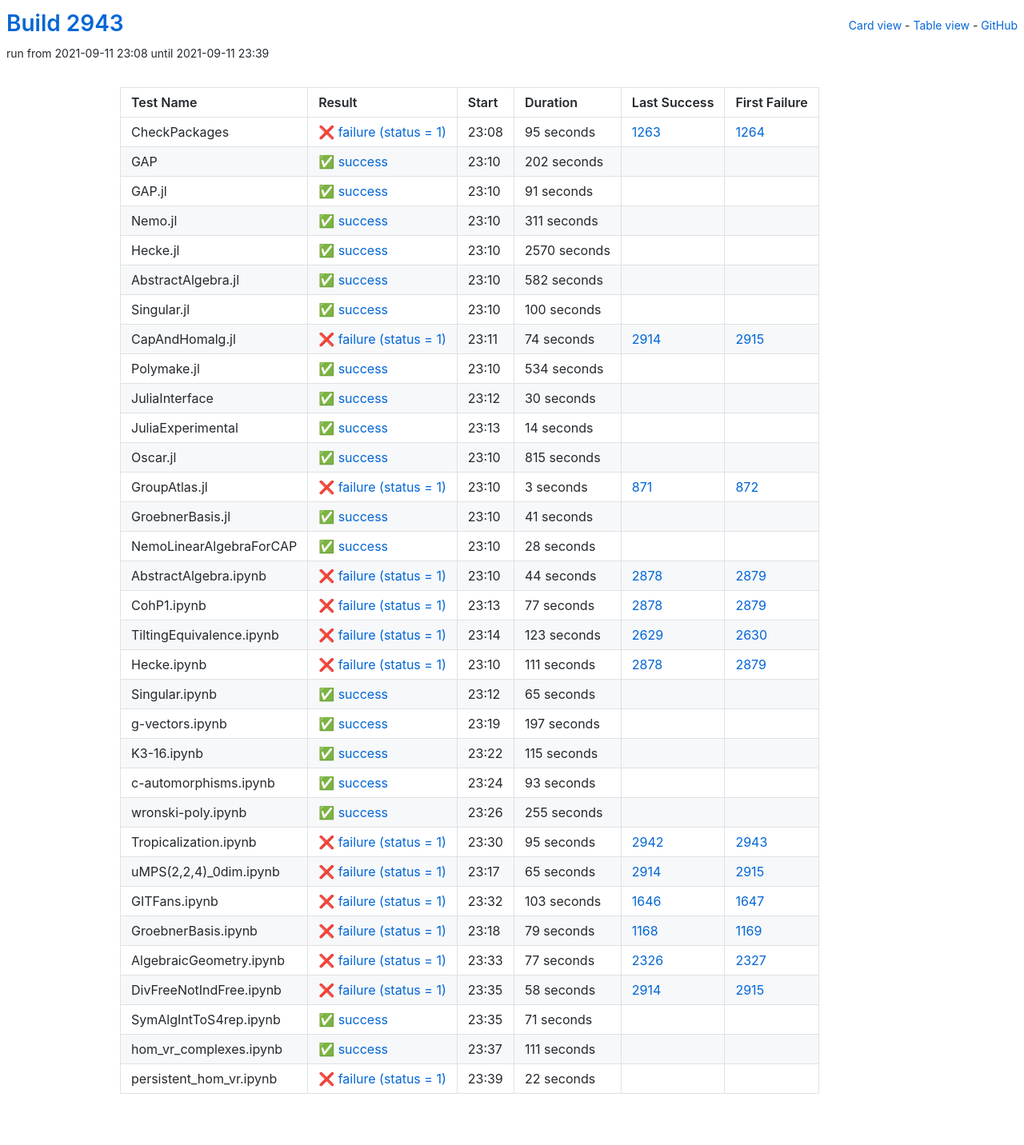
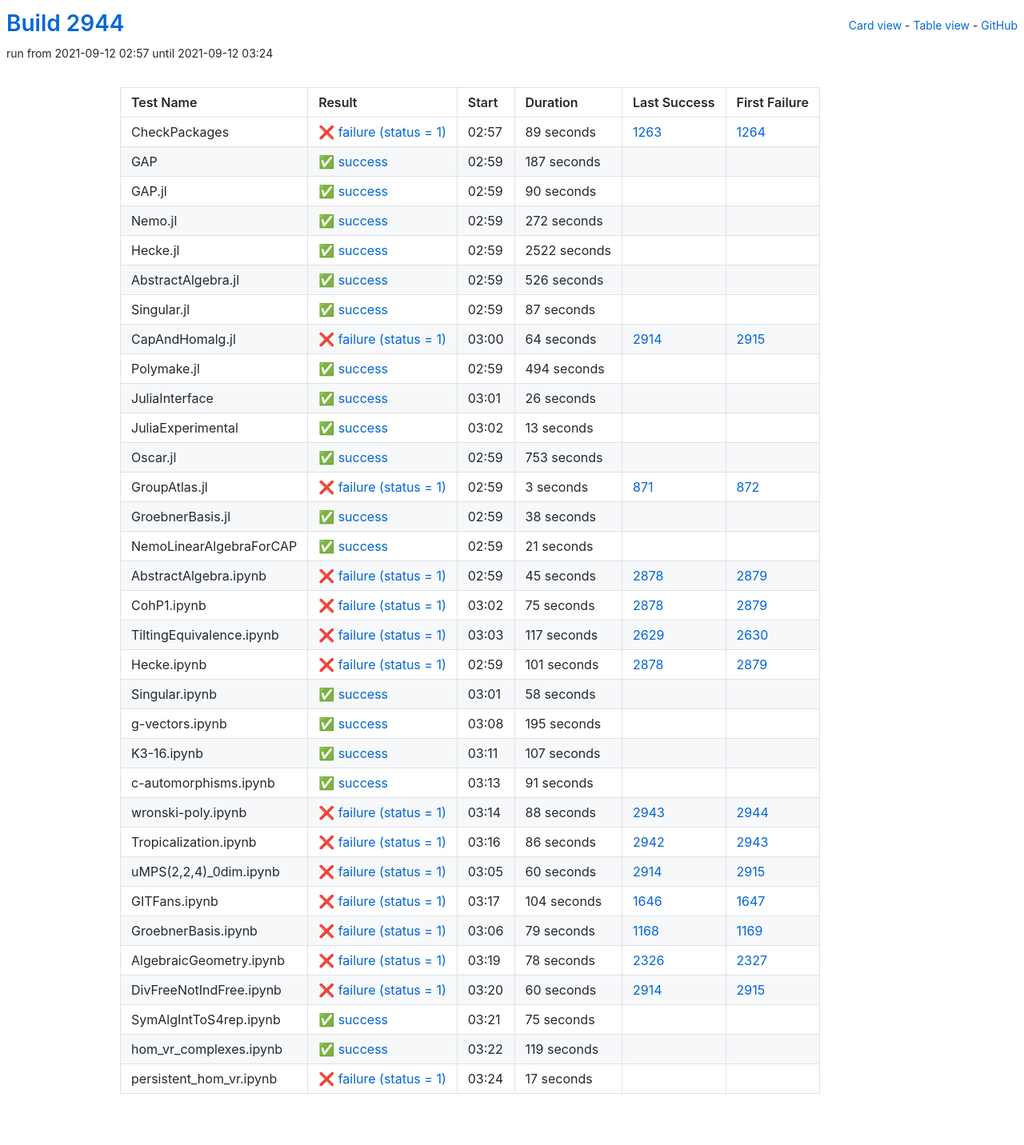
Before and after one commit to oscar-system/oscar-ci-status-stable, a Jekyll site: the page built from table.html, in a window 1280 px wide. Shown: the whole page at 80% size. Built offline with Jekyll 4.4.1, drawn with Linux system fonts in a browser that asks for light colours.

Commit message:
Build #2944

```diff
--- a/_data/ci.yml
+++ b/_data/ci.yml
@@ -1,6 +1,6 @@
 ---
-build: 2943
-build_url: https://oscarci.mathematik.uni-kl.de/job/oscar-stable/2943/
+build: 2944
+build_url: https://oscarci.mathematik.uni-kl.de/job/oscar-stable/2944/
 job: oscar-stable
 organization: oscar-system
 repo: oscar-ci-status-stable
@@ -8,152 +8,152 @@ repourl: https://github.com/oscar-system/oscar-ci-status-stable
 tests:
 - name: CheckPackages
   id: checkpackages
-  log: https://oscarci.mathematik.uni-kl.de/job/oscar-stable/2943/artifact/logs/build-2943/CheckPackages.log
-  start: 2021-09-11 23:08
+  log: https://oscarci.mathematik.uni-kl.de/job/oscar-stable/2944/artifact/logs/build-2944/CheckPackages.log
+  start: 2021-09-12 02:57
   success: false
   exitcode: 1
   status: failure
-  duration: 95
+  duration: 89
   last_success: 1263
   last_success_url: https://oscarci.mathematik.uni-kl.de/job/oscar-stable/1263/
   first_failure: 1264
   first_failure_url: https://oscarci.mathematik.uni-kl.de/job/oscar-stable/1264/
 - name: GAP
   id: gap
-  log: https://oscarci.mathematik.uni-kl.de/job/oscar-stable/2943/artifact/logs/build-2943/GAP.log
-  start: 2021-09-11 23:10
+  log: https://oscarci.mathematik.uni-kl.de/job/oscar-stable/2944/artifact/logs/build-2944/GAP.log
+  start: 2021-09-12 02:59
   success: true
   exitcode: 0
   status: success
-  duration: 202
+  duration: 187
   last_success: false
   last_success_url:
   first_failure: false
   first_failure_url:
 - name: GAP.jl
   id: gap-jl
-  log: https://oscarci.mathematik.uni-kl.de/job/oscar-stable/2943/artifact/logs/build-2943/GAP.jl.log
-  start: 2021-09-11 23:10
+  log: https://oscarci.mathematik.uni-kl.de/job/oscar-stable/2944/artifact/logs/build-2944/GAP.jl.log
+  start: 2021-09-12 02:59
   success: true
   exitcode: 0
   status: success
-  duration: 91
+  duration: 90
   last_success: false
   last_success_url:
   first_failure: false
   first_failure_url:
 - name: Nemo.jl
   id: nemo-jl
-  log: https://oscarci.mathematik.uni-kl.de/job/oscar-stable/2943/artifact/logs/build-2943/Nemo.jl.log
-  start: 2021-09-11 23:10
+  log: https://oscarci.mathematik.uni-kl.de/job/oscar-stable/2944/artifact/logs/build-2944/Nemo.jl.log
+  start: 2021-09-12 02:59
   success: true
   exitcode: 0
   status: success
-  duration: 311
+  duration: 272
   last_success: false
   last_success_url:
   first_failure: false
   first_failure_url:
 - name: Hecke.jl
   id: hecke-jl
-  log: https://oscarci.mathematik.uni-kl.de/job/oscar-stable/2943/artifact/logs/build-2943/Hecke.jl.log
-  start: 2021-09-11 23:10
+  log: https://oscarci.mathematik.uni-kl.de/job/oscar-stable/2944/artifact/logs/build-2944/Hecke.jl.log
+  start: 2021-09-12 02:59
   success: true
   exitcode: 0
   status: success
-  duration: 2570
+  duration: 2522
   last_success: false
   last_success_url:
   first_failure: false
   first_failure_url:
 - name: AbstractAlgebra.jl
   id: abstractalgebra-jl
-  log: https://oscarci.mathematik.uni-kl.de/job/oscar-stable/2943/artifact/logs/build-2943/AbstractAlgebra.jl.log
-  start: 2021-09-11 23:10
+  log: https://oscarci.mathematik.uni-kl.de/job/oscar-stable/2944/artifact/logs/build-2944/AbstractAlgebra.jl.log
+  start: 2021-09-12 02:59
   success: true
   exitcode: 0
   status: success
-  duration: 582
+  duration: 526
   last_success: false
   last_success_url:
   first_failure: false
   first_failure_url:
 - name: Singular.jl
   id: singular-jl
-  log: https://oscarci.mathematik.uni-kl.de/job/oscar-stable/2943/artifact/logs/build-2943/Singular.jl.log
-  start: 2021-09-11 23:10
+  log: https://oscarci.mathematik.uni-kl.de/job/oscar-stable/2944/artifact/logs/build-2944/Singular.jl.log
+  start: 2021-09-12 02:59
   success: true
   exitcode: 0
   status: success
-  duration: 100
+  duration: 87
   last_success: false
   last_success_url:
   first_failure: false
   first_failure_url:
 - name: CapAndHomalg.jl
   id: capandhomalg-jl
-  log: https://oscarci.mathematik.uni-kl.de/job/oscar-stable/2943/artifact/logs/build-2943/CapAndHomalg.jl.log
-  start: 2021-09-11 23:11
+  log: https://oscarci.mathematik.uni-kl.de/job/oscar-stable/2944/artifact/logs/build-2944/CapAndHomalg.jl.log
+  start: 2021-09-12 03:00
   success: false
   exitcode: 1
   status: failure
-  duration: 74
+  duration: 64
   last_success: 2914
   last_success_url: https://oscarci.mathematik.uni-kl.de/job/oscar-stable/2914/
   first_failure: 2915
   first_failure_url: https://oscarci.mathematik.uni-kl.de/job/oscar-stable/2915/
 - name: Polymake.jl
   id: polymake-jl
-  log: https://oscarci.mathematik.uni-kl.de/job/oscar-stable/2943/artifact/logs/build-2943/Polymake.jl.log
-  start: 2021-09-11 23:10
+  log: https://oscarci.mathematik.uni-kl.de/job/oscar-stable/2944/artifact/logs/build-2944/Polymake.jl.log
+  start: 2021-09-12 02:59
   success: true
   exitcode: 0
   status: success
-  duration: 534
+  duration: 494
   last_success: false
   last_success_url:
   first_failure: false
   first_failure_url:
 - name: JuliaInterface
   id: juliainterface
-  log: https://oscarci.mathematik.uni-kl.de/job/oscar-stable/2943/artifact/logs/build-2943/JuliaInterface.log
-  start: 2021-09-11 23:12
+  log: https://oscarci.mathematik.uni-kl.de/job/oscar-stable/2944/artifact/logs/build-2944/JuliaInterface.log
+  start: 2021-09-12 03:01
   success: true
   exitcode: 0
   status: success
-  duration: 30
+  duration: 26
   last_success: false
   last_success_url:
   first_failure: false
   first_failure_url:
 - name: JuliaExperimental
   id: juliaexperimental
-  log: https://oscarci.mathematik.uni-kl.de/job/oscar-stable/2943/artifact/logs/build-2943/JuliaExperimental.log
-  start: 2021-09-11 23:13
+  log: https://oscarci.mathematik.uni-kl.de/job/oscar-stable/2944/artifact/logs/build-2944/JuliaExperimental.log
+  start: 2021-09-12 03:02
   success: true
   exitcode: 0
   status: success
-  duration: 14
+  duration: 13
   last_success: false
   last_success_url:
   first_failure: false
   first_failure_url:
 - name: Oscar.jl
   id: oscar-jl
-  log: https://oscarci.mathematik.uni-kl.de/job/oscar-stable/2943/artifact/logs/build-2943/Oscar.jl.log
-  start: 2021-09-11 23:10
+  log: https://oscarci.mathematik.uni-kl.de/job/oscar-stable/2944/artifact/logs/build-2944/Oscar.jl.log
+  start: 2021-09-12 02:59
   success: true
   exitcode: 0
   status: success
-  duration: 815
+  duration: 753
   last_success: false
   last_success_url:
   first_failure: false
   first_failure_url:
 - name: GroupAtlas.jl
   id: groupatlas-jl
-  log: https://oscarci.mathematik.uni-kl.de/job/oscar-stable/2943/artifact/logs/build-2943/GroupAtlas.jl.log
-  start: 2021-09-11 23:10
+  log: https://oscarci.mathematik.uni-kl.de/job/oscar-stable/2944/artifact/logs/build-2944/GroupAtlas.jl.log
+  start: 2021-09-12 02:59
   success: false
   exitcode: 1
   status: failure
@@ -164,176 +164,176 @@ tests:
   first_failure_url: https://oscarci.mathematik.uni-kl.de/job/oscar-stable/872/
 - name: GroebnerBasis.jl
   id: groebnerbasis-jl
-  log: https://oscarci.mathematik.uni-kl.de/job/oscar-stable/2943/artifact/logs/build-2943/GroebnerBasis.jl.log
-  start: 2021-09-11 23:10
+  log: https://oscarci.mathematik.uni-kl.de/job/oscar-stable/2944/artifact/logs/build-2944/GroebnerBasis.jl.log
+  start: 2021-09-12 02:59
   success: true
   exitcode: 0
   status: success
-  duration: 41
+  duration: 38
   last_success: false
   last_success_url:
   first_failure: false
   first_failure_url:
 - name: NemoLinearAlgebraForCAP
   id: nemolinearalgebraforcap
-  log: https://oscarci.mathematik.uni-kl.de/job/oscar-stable/2943/artifact/logs/build-2943/NemoLinearAlgebraForCAP.log
-  start: 2021-09-11 23:10
+  log: https://oscarci.mathematik.uni-kl.de/job/oscar-stable/2944/artifact/logs/build-2944/NemoLinearAlgebraForCAP.log
+  start: 2021-09-12 02:59
   success: true
   exitcode: 0
   status: success
-  duration: 28
+  duration: 21
   last_success: false
   last_success_url:
   first_failure: false
   first_failure_url:
 - name: AbstractAlgebra.ipynb
   id: abstractalgebra-ipynb
-  log: https://oscarci.mathematik.uni-kl.de/job/oscar-stable/2943/artifact/logs/build-2943/AbstractAlgebra.ipynb.log
-  start: 2021-09-11 23:10
+  log: https://oscarci.mathematik.uni-kl.de/job/oscar-stable/2944/artifact/logs/build-2944/AbstractAlgebra.ipynb.log
+  start: 2021-09-12 02:59
   success: false
   exitcode: 1
   status: failure
-  duration: 44
+  duration: 45
   last_success: 2878
   last_success_url: https://oscarci.mathematik.uni-kl.de/job/oscar-stable/2878/
   first_failure: 2879
   first_failure_url: https://oscarci.mathematik.uni-kl.de/job/oscar-stable/2879/
 - name: CohP1.ipynb
   id: cohp1-ipynb
-  log: https://oscarci.mathematik.uni-kl.de/job/oscar-stable/2943/artifact/logs/build-2943/CohP1.ipynb.log
-  start: 2021-09-11 23:13
+  log: https://oscarci.mathematik.uni-kl.de/job/oscar-stable/2944/artifact/logs/build-2944/CohP1.ipynb.log
+  start: 2021-09-12 03:02
   success: false
   exitcode: 1
   status: failure
-  duration: 77
+  duration: 75
   last_success: 2878
   last_success_url: https://oscarci.mathematik.uni-kl.de/job/oscar-stable/2878/
   first_failure: 2879
   first_failure_url: https://oscarci.mathematik.uni-kl.de/job/oscar-stable/2879/
 - name: TiltingEquivalence.ipynb
   id: tiltingequivalence-ipynb
-  log: https://oscarci.mathematik.uni-kl.de/job/oscar-stable/2943/artifact/logs/build-2943/TiltingEquivalence.ipynb.log
-  start: 2021-09-11 23:14
+  log: https://oscarci.mathematik.uni-kl.de/job/oscar-stable/2944/artifact/logs/build-2944/TiltingEquivalence.ipynb.log
+  start: 2021-09-12 03:03
   success: false
   exitcode: 1
   status: failure
-  duration: 123
+  duration: 117
   last_success: 2629
   last_success_url: https://oscarci.mathematik.uni-kl.de/job/oscar-stable/2629/
   first_failure: 2630
   first_failure_url: https://oscarci.mathematik.uni-kl.de/job/oscar-stable/2630/
 - name: Hecke.ipynb
   id: hecke-ipynb
-  log: https://oscarci.mathematik.uni-kl.de/job/oscar-stable/2943/artifact/logs/build-2943/Hecke.ipynb.log
-  start: 2021-09-11 23:10
+  log: https://oscarci.mathematik.uni-kl.de/job/oscar-stable/2944/artifact/logs/build-2944/Hecke.ipynb.log
+  start: 2021-09-12 02:59
   success: false
   exitcode: 1
   status: failure
-  duration: 111
+  duration: 101
   last_success: 2878
   last_success_url: https://oscarci.mathematik.uni-kl.de/job/oscar-stable/2878/
   first_failure: 2879
   first_failure_url: https://oscarci.mathematik.uni-kl.de/job/oscar-stable/2879/
 - name: Singular.ipynb
   id: singular-ipynb
-  log: https://oscarci.mathematik.uni-kl.de/job/oscar-stable/2943/artifact/logs/build-2943/Singular.ipynb.log
-  start: 2021-09-11 23:12
+  log: https://oscarci.mathematik.uni-kl.de/job/oscar-stable/2944/artifact/logs/build-2944/Singular.ipynb.log
+  start: 2021-09-12 03:01
   success: true
   exitcode: 0
   status: success
-  duration: 65
+  duration: 58
   last_success: false
   last_success_url:
   first_failure: false
   first_failure_url:
 - name: g-vectors.ipynb
   id: g-vectors-ipynb
-  log: https://oscarci.mathematik.uni-kl.de/job/oscar-stable/2943/artifact/logs/build-2943/g-vectors.ipynb.log
-  start: 2021-09-11 23:19
+  log: https://oscarci.mathematik.uni-kl.de/job/oscar-stable/2944/artifact/logs/build-2944/g-vectors.ipynb.log
+  start: 2021-09-12 03:08
   success: true
   exitcode: 0
   status: success
-  duration: 197
+  duration: 195
   last_success: false
   last_success_url:
   first_failure: false
   first_failure_url:
 - name: K3-16.ipynb
   id: k3-16-ipynb
-  log: https://oscarci.mathematik.uni-kl.de/job/oscar-stable/2943/artifact/logs/build-2943/K3-16.ipynb.log
-  start: 2021-09-11 23:22
+  log: https://oscarci.mathematik.uni-kl.de/job/oscar-stable/2944/artifact/logs/build-2944/K3-16.ipynb.log
+  start: 2021-09-12 03:11
   success: true
   exitcode: 0
   status: success
-  duration: 115
+  duration: 107
   last_success: false
   last_success_url:
   first_failure: false
   first_failure_url:
 - name: c-automorphisms.ipynb
   id: c-automorphisms-ipynb
-  log: https://oscarci.mathematik.uni-kl.de/job/oscar-stable/2943/artifact/logs/build-2943/c-automorphisms.ipynb.log
-  start: 2021-09-11 23:24
+  log: https://oscarci.mathematik.uni-kl.de/job/oscar-stable/2944/artifact/logs/build-2944/c-automorphisms.ipynb.log
+  start: 2021-09-12 03:13
   success: true
   exitcode: 0
   status: success
-  duration: 93
+  duration: 91
   last_success: false
   last_success_url:
   first_failure: false
   first_failure_url:
 - name: wronski-poly.ipynb
   id: wronski-poly-ipynb
-  log: https://oscarci.mathematik.uni-kl.de/job/oscar-stable/2943/artifact/logs/build-2943/wronski-poly.ipynb.log
-  start: 2021-09-11 23:26
-  success: true
-  exitcode: 0
-  status: success
-  duration: 255
-  last_success: false
-  last_success_url:
-  first_failure: false
-  first_failure_url:
-- name: Tropicalization.ipynb
-  id: tropicalization-ipynb
-  log: https://oscarci.mathematik.uni-kl.de/job/oscar-stable/2943/artifact/logs/build-2943/Tropicalization.ipynb.log
-  start: 2021-09-11 23:30
+  log: https://oscarci.mathematik.uni-kl.de/job/oscar-stable/2944/artifact/logs/build-2944/wronski-poly.ipynb.log
+  start: 2021-09-12 03:14
   success: false
   exitcode: 1
   status: failure
-  duration: 95
+  duration: 88
+  last_success: 2943
+  last_success_url: https://oscarci.mathematik.uni-kl.de/job/oscar-stable/2943/
+  first_failure: 2944
+  first_failure_url: https://oscarci.mathematik.uni-kl.de/job/oscar-stable/2944/
+- name: Tropicalization.ipynb
+  id: tropicalization-ipynb
+  log: https://oscarci.mathematik.uni-kl.de/job/oscar-stable/2944/artifact/logs/build-2944/Tropicalization.ipynb.log
+  start: 2021-09-12 03:16
+  success: false
+  exitcode: 1
+  status: failure
+  duration: 86
   last_success: 2942
   last_success_url: https://oscarci.mathematik.uni-kl.de/job/oscar-stable/2942/
   first_failure: 2943
   first_failure_url: https://oscarci.mathematik.uni-kl.de/job/oscar-stable/2943/
 - name: uMPS(2,2,4)_0dim.ipynb
   id: umps-2-2-4-0dim-ipynb
-  log: https://oscarci.mathematik.uni-kl.de/job/oscar-stable/2943/artifact/logs/build-2943/uMPS-2-2-4-_0dim.ipynb.log
-  start: 2021-09-11 23:17
+  log: https://oscarci.mathematik.uni-kl.de/job/oscar-stable/2944/artifact/logs/build-2944/uMPS-2-2-4-_0dim.ipynb.log
+  start: 2021-09-12 03:05
   success: false
   exitcode: 1
   status: failure
-  duration: 65
+  duration: 60
   last_success: 2914
   last_success_url: https://oscarci.mathematik.uni-kl.de/job/oscar-stable/2914/
   first_failure: 2915
   first_failure_url: https://oscarci.mathematik.uni-kl.de/job/oscar-stable/2915/
 - name: GITFans.ipynb
   id: gitfans-ipynb
-  log: https://oscarci.mathematik.uni-kl.de/job/oscar-stable/2943/artifact/logs/build-2943/GITFans.ipynb.log
-  start: 2021-09-11 23:32
+  log: https://oscarci.mathematik.uni-kl.de/job/oscar-stable/2944/artifact/logs/build-2944/GITFans.ipynb.log
+  start: 2021-09-12 03:17
   success: false
   exitcode: 1
   status: failure
-  duration: 103
+  duration: 104
   last_success: 1646
   last_success_url: https://oscarci.mathematik.uni-kl.de/job/oscar-stable/1646/
   first_failure: 1647
   first_failure_url: https://oscarci.mathematik.uni-kl.de/job/oscar-stable/1647/
 - name: GroebnerBasis.ipynb
   id: groebnerbasis-ipynb
-  log: https://oscarci.mathematik.uni-kl.de/job/oscar-stable/2943/artifact/logs/build-2943/GroebnerBasis.ipynb.log
-  start: 2021-09-11 23:18
+  log: https://oscarci.mathematik.uni-kl.de/job/oscar-stable/2944/artifact/logs/build-2944/GroebnerBasis.ipynb.log
+  start: 2021-09-12 03:06
   success: false
   exitcode: 1
   status: failure
@@ -344,60 +344,60 @@ tests:
   first_failure_url: https://oscarci.mathematik.uni-kl.de/job/oscar-stable/1169/
 - name: AlgebraicGeometry.ipynb
   id: algebraicgeometry-ipynb
-  log: https://oscarci.mathematik.uni-kl.de/job/oscar-stable/2943/artifact/logs/build-2943/AlgebraicGeometry.ipynb.log
-  start: 2021-09-11 23:33
+  log: https://oscarci.mathematik.uni-kl.de/job/oscar-stable/2944/artifact/logs/build-2944/AlgebraicGeometry.ipynb.log
+  start: 2021-09-12 03:19
   success: false
   exitcode: 1
   status: failure
-  duration: 77
+  duration: 78
   last_success: 2326
   last_success_url: https://oscarci.mathematik.uni-kl.de/job/oscar-stable/2326/
   first_failure: 2327
   first_failure_url: https://oscarci.mathematik.uni-kl.de/job/oscar-stable/2327/
 - name: DivFreeNotIndFree.ipynb
   id: divfreenotindfree-ipynb
-  log: https://oscarci.mathematik.uni-kl.de/job/oscar-stable/2943/artifact/logs/build-2943/DivFreeNotIndFree.ipynb.log
-  start: 2021-09-11 23:35
+  log: https://oscarci.mathematik.uni-kl.de/job/oscar-stable/2944/artifact/logs/build-2944/DivFreeNotIndFree.ipynb.log
+  start: 2021-09-12 03:20
   success: false
   exitcode: 1
   status: failure
-  duration: 58
+  duration: 60
   last_success: 2914
   last_success_url: https://oscarci.mathematik.uni-kl.de/job/oscar-stable/2914/
   first_failure: 2915
   first_failure_url: https://oscarci.mathematik.uni-kl.de/job/oscar-stable/2915/
 - name: SymAlgIntToS4rep.ipynb
   id: symalginttos4rep-ipynb
-  log: https://oscarci.mathematik.uni-kl.de/job/oscar-stable/2943/artifact/logs/build-2943/SymAlgIntToS4rep.ipynb.log
-  start: 2021-09-11 23:35
+  log: https://oscarci.mathematik.uni-kl.de/job/oscar-stable/2944/artifact/logs/build-2944/SymAlgIntToS4rep.ipynb.log
+  start: 2021-09-12 03:21
   success: true
   exitcode: 0
   status: success
-  duration: 71
+  duration: 75
   last_success: false
   last_success_url:
   first_failure: false
   first_failure_url:
 - name: hom_vr_complexes.ipynb
   id: hom-vr-complexes-ipynb
-  log: https://oscarci.mathematik.uni-kl.de/job/oscar-stable/2943/artifact/logs/build-2943/hom_vr_complexes.ipynb.log
-  start: 2021-09-11 23:37
+  log: https://oscarci.mathematik.uni-kl.de/job/oscar-stable/2944/artifact/logs/build-2944/hom_vr_complexes.ipynb.log
+  start: 2021-09-12 03:22
   success: true
   exitcode: 0
   status: success
-  duration: 111
+  duration: 119
   last_success: false
   last_success_url:
   first_failure: false
   first_failure_url:
 - name: persistent_hom_vr.ipynb
   id: persistent-hom-vr-ipynb
-  log: https://oscarci.mathematik.uni-kl.de/job/oscar-stable/2943/artifact/logs/build-2943/persistent_hom_vr.ipynb.log
-  start: 2021-09-11 23:39
+  log: https://oscarci.mathematik.uni-kl.de/job/oscar-stable/2944/artifact/logs/build-2944/persistent_hom_vr.ipynb.log
+  start: 2021-09-12 03:24
   success: false
   exitcode: 1
   status: failure
-  duration: 22
+  duration: 17
   last_success: false
   last_success_url:
   first_failure: false
```
Also changed, not shown: README.md.
